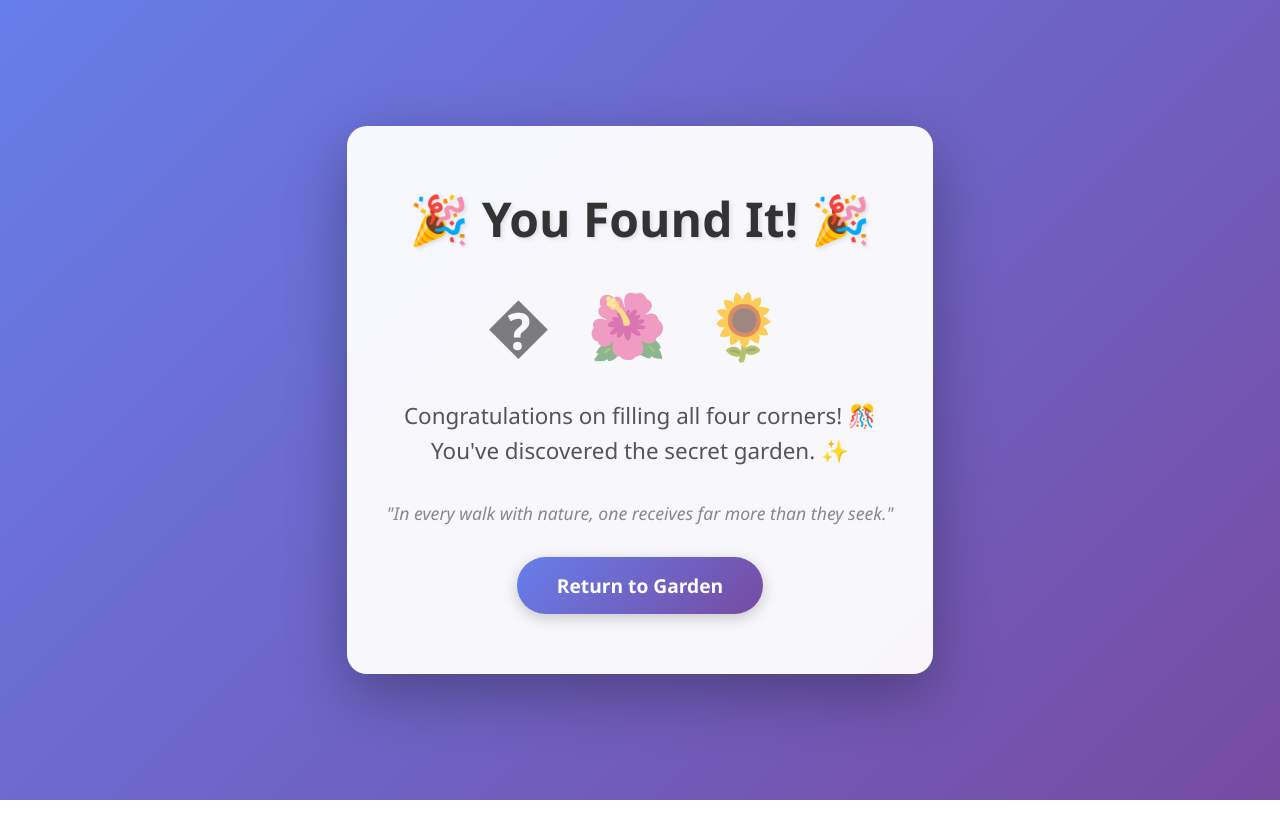
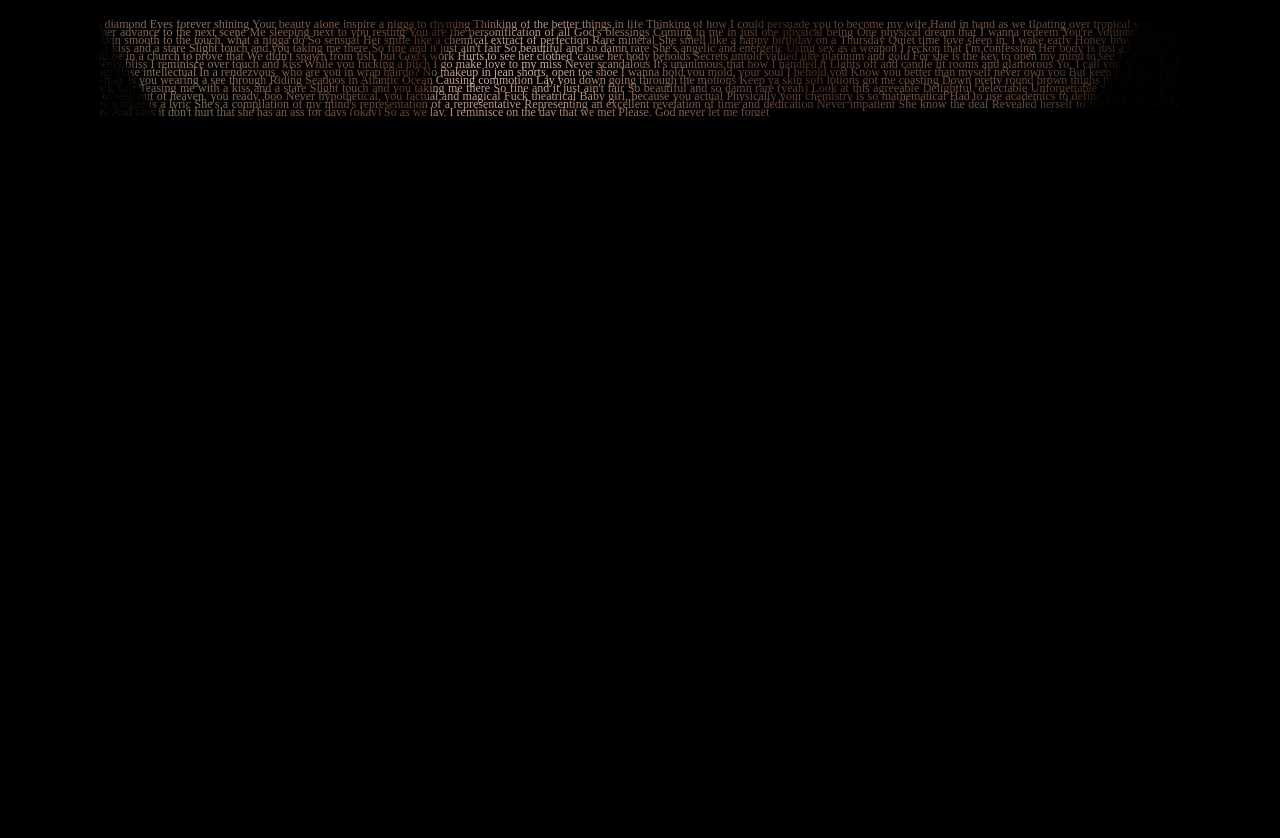
Before and after one commit to LJBatas/dani_valentines_day, a website: page public/secret.html in a window 1280 px wide. Before the commit the page ends 800 px from the top, so only its background shows below. Drawn offline with Linux system fonts and the light colour scheme.

Commit message:
Add main.css for styling and integrate new random fill pattern in main.js; update secret.html with poetic content

```diff
--- /dev/null
+++ b/public/main.css
@@ -0,0 +1,23 @@
+body {
+    margin: 0;
+    padding: 20px;
+    background: #000;
+    min-height: 100vh;
+    overflow-y: auto;
+}
+
+p {
+    font-size: 12px;
+    line-height: 8px;
+    text-align: justify;
+    -webkit-background-size: cover;
+    background-size: cover;
+    background-repeat: no-repeat;
+    background-position: center;
+    background: url(dani.jpg) no-repeat center;
+    background-attachment: fixed;
+    -webkit-background-clip: text;
+    background-clip: text;
+    -webkit-text-fill-color: rgb(225, 225, 255, 0);
+    margin: 0;
+}
--- a/public/secret.html
+++ b/public/secret.html
@@ -1,111 +1,87 @@
-<!DOCTYPE html>
-<html lang="en">
 <head>
-    <meta charset="UTF-8">
-    <meta name="viewport" content="width=device-width, initial-scale=1.0">
-    <title>Secret Garden 🌸</title>
-    <style>
-        * {
-            margin: 0;
-            padding: 0;
-            box-sizing: border-box;
-        }
+	<link rel="stylesheet" href="./main.css" />
+</head>
 
-        body {
-            background: linear-gradient(135deg, #667eea 0%, #764ba2 100%);
-            min-height: 100vh;
-            display: flex;
-            align-items: center;
-            justify-content: center;
-            font-family: 'Segoe UI', Tahoma, Geneva, Verdana, sans-serif;
-            padding: 20px;
-        }
-
-        .container {
-            background: rgba(255, 255, 255, 0.95);
-            padding: 60px 40px;
-            border-radius: 20px;
-            box-shadow: 0 20px 60px rgba(0, 0, 0, 0.3);
-            text-align: center;
-            max-width: 600px;
-            animation: fadeIn 1s ease-in;
-        }
-
-        @keyframes fadeIn {
-            from {
-                opacity: 0;
-                transform: translateY(-30px);
-            }
-            to {
-                opacity: 1;
-                transform: translateY(0);
-            }
-        }
-
-        h1 {
-            font-size: 3em;
-            margin-bottom: 20px;
-            color: #333;
-            text-shadow: 2px 2px 4px rgba(0, 0, 0, 0.1);
-        }
-
-        .emoji-garden {
-            font-size: 4em;
-            margin: 30px 0;
-            letter-spacing: 10px;
-        }
-
-        p {
-            font-size: 1.4em;
-            color: #555;
-            line-height: 1.6;
-            margin-bottom: 30px;
-        }
-
-        .back-button {
-            display: inline-block;
-            padding: 15px 40px;
-            background: linear-gradient(135deg, #667eea 0%, #764ba2 100%);
-            color: white;
-            text-decoration: none;
-            border-radius: 50px;
-            font-size: 1.2em;
-            font-weight: bold;
-            transition: transform 0.3s, box-shadow 0.3s;
-            box-shadow: 0 4px 15px rgba(0, 0, 0, 0.2);
-        }
-
-        .back-button:hover {
-            transform: translateY(-3px);
-            box-shadow: 0 6px 20px rgba(0, 0, 0, 0.3);
-        }
-
-        .sparkle {
-            animation: sparkle 2s infinite;
-        }
-
-        @keyframes sparkle {
-            0%, 100% { opacity: 1; }
-            50% { opacity: 0.5; }
-        }
-    </style>
-</head>
 <body>
-    <div class="container">
-        <h1>🎉 You Found It! 🎉</h1>
-        <div class="emoji-garden">
-            <span class="sparkle">�</span>
-            <span class="sparkle" style="animation-delay: 0.3s;">🌺</span>
-            <span class="sparkle" style="animation-delay: 0.6s;">🌻</span>
-        </div>
-        <p>
-            Congratulations on filling all four corners! 🎊<br>
-            You've discovered the secret garden. ✨
-        </p>
-        <p style="font-size: 1.1em; color: #888; font-style: italic;">
-            "In every walk with nature, one receives far more than they seek."
-        </p>
-        <a href="/" class="back-button">Return to Garden</a>
-    </div>
+	<p>Crush a coal to a diamond
+Eyes forever shining
+Your beauty alone inspire a nigga to rhyming
+Thinking of the better things in life
+Thinking of how I could persuade you to become my wife
+Hand in hand as we floating over tropical sands
+You my lady, I'm ya man
+So let's further advance to the next scene
+Me sleeping next to you resting
+You are the personification of all God's blessings
+Coming to me in just one physical being
+One physical dream that I wanna redeem
+You're Voluptuous
+Sweet caramel brown honeydew
+Satin skin smooth to the touch, what a nigga do
+So sensual
+Her smile like a chemical extract of perfection
+Rare mineral
+She smell like a happy birthday on a Thursday
+Quiet time love sleep in, I wake early
+Honey brown with the long black hair
+Teasing me with a kiss and a stare
+Slight touch and you taking me there
+So fine and it just ain't fair
+So beautiful and so damn rare
+She's angelic and energetic
+Using sex as a weapon
+I reckon that I'm confessing
+Her body is just a blessing from God down to earth
+She needs to be in a church to prove that
+We didn't spawn from fish, but God's work
+Hurts to see her clothed 'cause her body beholds
+Secrets untold valued like platinum and gold
+For she is the key to open my mind to see
+The energy that radiates from the gates of heavenly bliss
+I reminisce over touch and kiss
+While you fucking a bitch I go make love to my miss
+Never scandalous
+It's unanimous that how I handled it
+Lights off and candle lit rooms and glamorous
+Yo, I call you love sexual, you look edible
+Parallel snuggle up close intellectual
+In a rendezvous, who are you in wrap hairdo?
+No makeup in jean shorts, open toe shoe
+I wanna hold you mold, your soul I behold you
+Know you better than myself never own you
+But keep you never leave you
+I beseech you
+God's gift to man is you wearing a see through
+Riding Seadoos in Atlantic Ocean
+Causing commotion
+Lay you down going through the motions
+Keep ya skin soft lotions got me coasting
+Down pretty round brown thighs the candles low lit
+Honey brown with the long black hair
+Teasing me with a kiss and a stare
+Slight touch and you taking me there
+So fine and it just ain't fair
+So beautiful and so damn rare (yeah)
+Look at this agreeable
+Delightful, delectable
+Unforgettable
+So sweet, she may be edible
+She needs a pedestal to step out of heaven, you ready, boo
+Never hypothetical, you factual and magical
+Fuck theatrical
+Baby girl, because you actual
+Physically your chemistry is so mathematical
+Had to use academics to define your spirit
+You lifting my limits
+Your name off my tongue is a lyric
+She's a compilation of my mind's representation of a representative
+Representing an excellent revelation of time and dedication
+Never impatient
+She know the deal
+Revealed herself to me
+So I can see her heavenly ways
+Her heavenly gaze
+And plus it don't hurt that she has an ass for days (okay)
+So as we lay, I reminisce on the day that we met
+Please, God never let me forget</p>
 </body>
-</html>
```
Also changed, not shown: src/main.js (+52 -1 lines), src/secret.html (added, +11 -0 lines), src/style.css (+22 -1 lines), public/dani.jpg (added).
